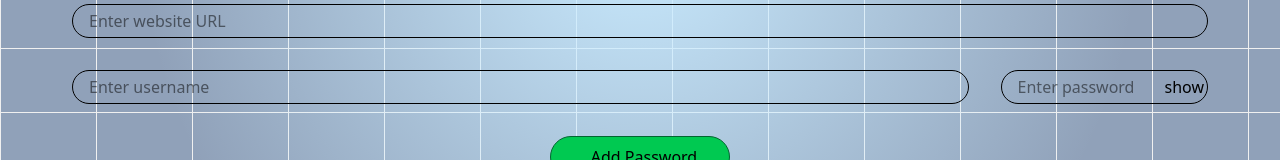
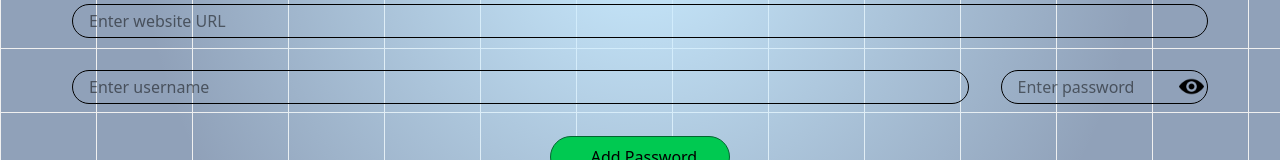
Before and after one commit to DipeshOmre/React-Password-Manager, a React (Vite) app: page / in a window 1280 px wide. Shown: the part 272-432 px from the top of the page. Built offline with nearby package versions, Linux system fonts and the light colour scheme; some icons are missing.

Commit message:
here just add the onclick functionality on eye icon

```diff
--- a/src/components/Manager.jsx
+++ b/src/components/Manager.jsx
@@ -1,6 +1,7 @@
-import React from 'react'
+import React, { useState } from 'react'
 
 const Manager = () => {
+    const [visible, setVisible] = useState("public\\icons\\eye.png");
     return (
         <>
             <div className="absolute inset-0 -z-10 h-full w-full bg-slate-400 bg-[linear-gradient(to_right,#f0f0f0_1px,transparent_1px),linear-gradient(to_bottom,#f0f0f0_1px,transparent_1px)] bg-[size:6rem_4rem]"><div className="absolute bottom-0 left-0 right-0 top-0 bg-[radial-gradient(circle_500px_at_50%_200px,#C9EBFF,transparent)]"></div>
@@ -18,10 +19,20 @@ const Manager = () => {
                     <input placeholder='Enter website URL' className='rounded-full border border-black-500 w-full text-black p-4 py-1' type="text" name='' id='' />
                     <div className="flex w-full justify-between gap-8">
                         <input placeholder='Enter username' className='rounded-full border border-black-500 w-full text-black p-4 py-1' type="text" name='' id='' />
-                        <div className="relative flex justify-center items-center gap-3">
+                        <div className="relative">
 
                         <input placeholder='Enter password' className='rounded-full border border-black-500 w-full text-black p-4 py-1' type="text" name='' id='' />
-                        <span className='absolute right-1'>show</span>
+                        <span className='absolute right-1 top-1'>
+                            <img
+                            onClick={()=>{
+                                if(visible === "public\\icons\\eye.png"){
+                                    setVisible("public\\icons\\eyecross.png");
+                                }else{
+                                    setVisible("public\\icons\\eye.png");
+                                }
+                            }}
+                            className='cursor-pointer' width={25} src={visible} alt="eye"  />
+                        </span>
                         </div>
                     </div>
                     <button className='flex items-center justify-center bg-green-500 px-8 py-2
```
